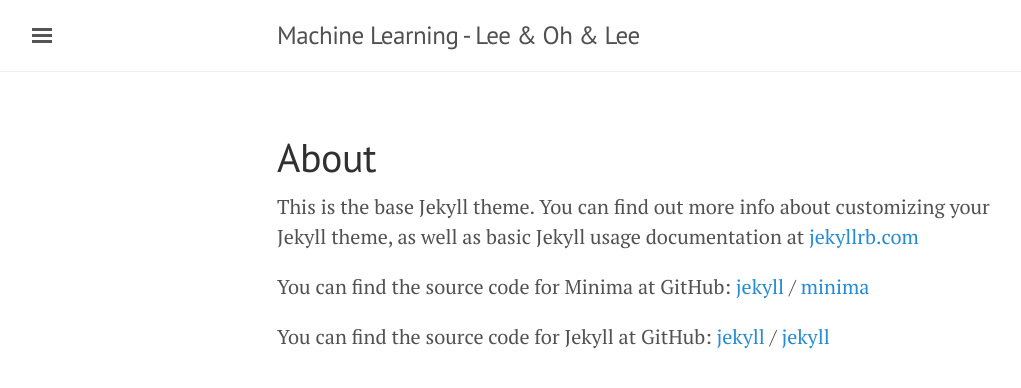
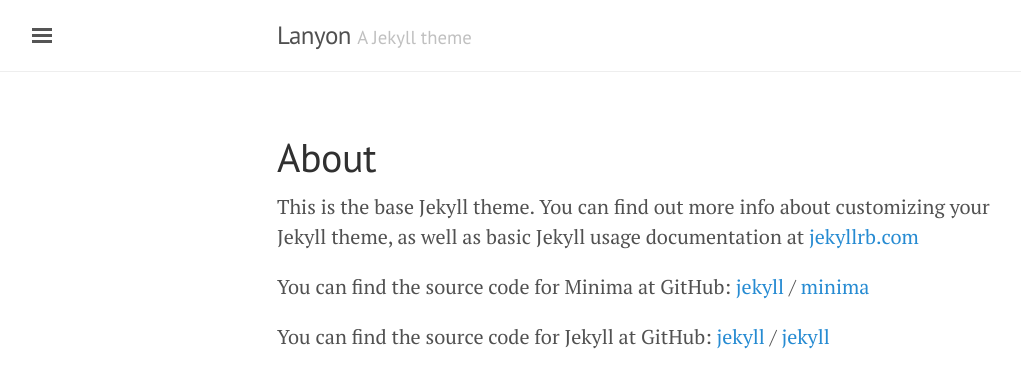
Before and after one commit to smallorbig/ml_lol, a Jekyll site: the page built from about.md, in a window 1280 px wide. Shown: the top 388 px of the page, without its empty margins (3-1024 px from the left). Built offline with Jekyll 4.4.1, drawn with Linux system fonts in a browser that asks for light colours; part of the change alters nothing that is shown.

```diff
--- a/_config.yml
+++ b/_config.yml
@@ -1,43 +1,22 @@
-# Welcome to Jekyll!
+# Permalinks
 #
-# This config file is meant for settings that affect your whole blog, values
-# which you are expected to set up once and rarely edit after that. If you find
-# yourself editing this file very often, consider using Jekyll's data files
-# feature for the data you need to update frequently.
-#
-# For technical reasons, this file is *NOT* reloaded automatically when you use
-# 'bundle exec jekyll serve'. If you change this file, please restart the server process.
+# Use of `relative_permalinks` ensures post links from the index work properly.
+permalink:           pretty
+relative_permalinks: true
 
-# Site settings
-# These are used to personalize your new site. If you look in the HTML files,
-# you will see them accessed via {{ site.title }}, {{ site.email }}, and so on.
-# You can create any custom variable you would like, and they will be accessible
-# in the templates via {{ site.myvariable }}.
-title: Machine Learning - Lee & Oh & Lee
-email: osmfirst@gmail.com
-description: >- # this means to ignore newlines until "baseurl:"
-  Write an awesome description for your new site here. You can edit this
-  line in _config.yml. It will appear in your document head meta (for
-  Google search results) and in your feed.xml site description.
-baseurl: "https://smallorbig.github.io/ml_lol" # the subpath of your site, e.g. /blog
-url: "https://smallorbig.github.io/ml_lol" # the base hostname & protocol for your site, e.g. http://example.com
-# twitter_username: jekyllrb
-# github_username:  jekyll
+# Setup
+title:               Lanyon
+tagline:             'A Jekyll theme'
+description:         'A reserved <a href="http://jekyllrb.com" target="_blank">Jekyll</a> theme that places the utmost gravity on content with a hidden drawer. Made by <a href="https://twitter.com/mdo" target="_blank">@mdo</a>.'
+url:                 http://lanyon.getpoole.com
+baseurl:             ''
+paginate:            5
 
-# Build settings
-markdown: kramdown
-theme: minima
-plugins:
-  - jekyll-feed
+# About/contact
+author:
+  name:              Mark Otto
+  url:               https://twitter.com/mdo
+  email:             markdotto@gmail.com
 
-# Exclude from processing.
-# The following items will not be processed, by default. Create a custom list
-# to override the default setting.
-# exclude:
-#   - Gemfile
-#   - Gemfile.lock
-#   - node_modules
-#   - vendor/bundle/
-#   - vendor/cache/
-#   - vendor/gems/
-#   - vendor/ruby/
+# Custom vars
+version:             1.0.0
```
